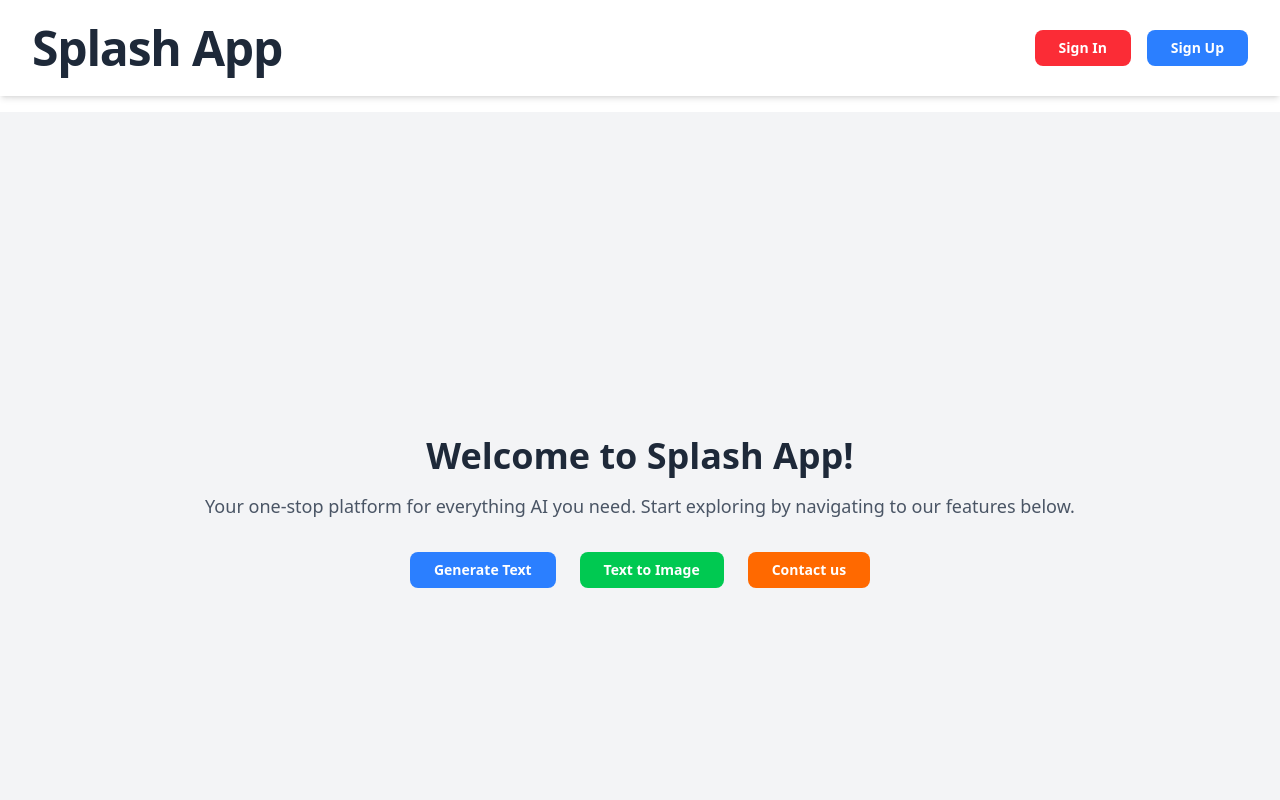
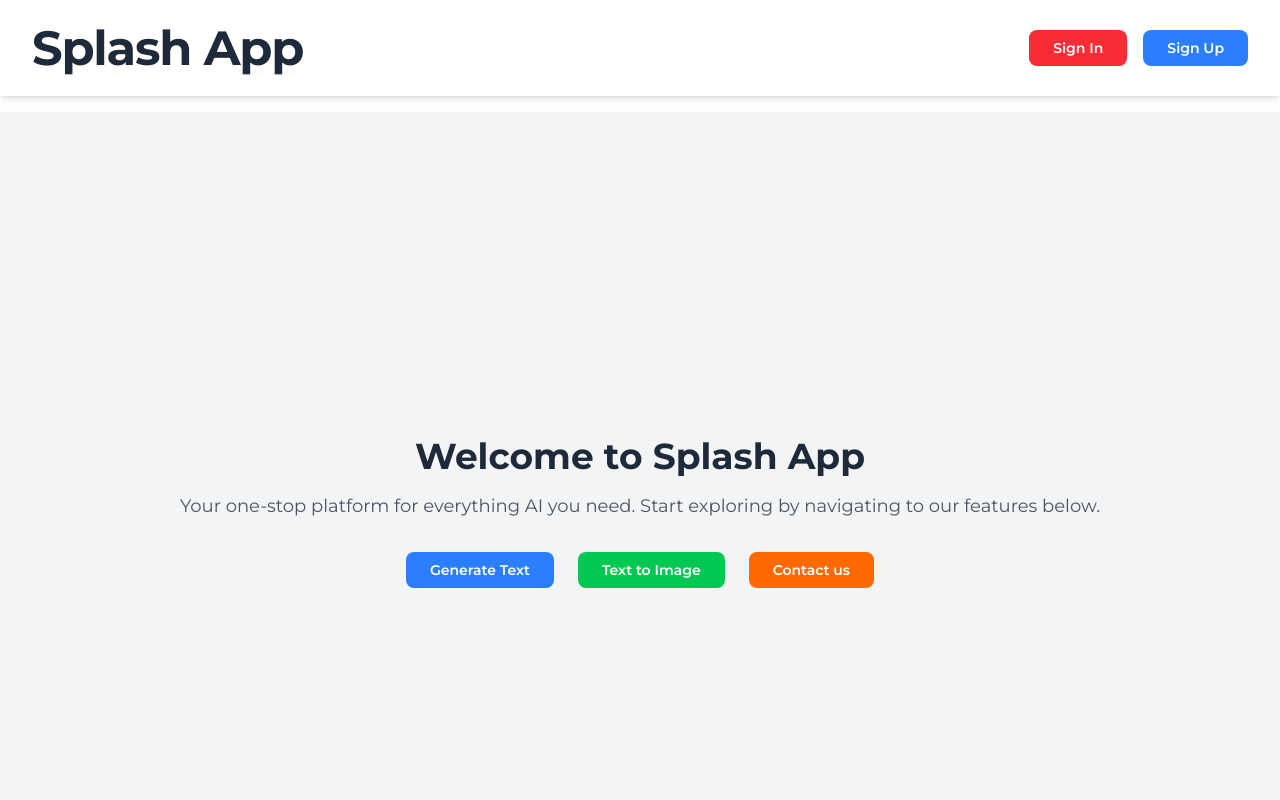
Before and after one commit to MeryemMaftouh/alx-project-0x04-setup, a Next.js app in the folder alx-project-0x03/: page / in a window 1280 px wide. Shown: the top 800 px of the page. Built offline with nearby package versions, Linux system fonts and the light colour scheme.

Commit message:
fix: add globals.css

```diff
--- a/alx-project-0x03/pages/_app.tsx
+++ b/alx-project-0x03/pages/_app.tsx
@@ -1,4 +1,4 @@
-import "../styles/global.css";
+import "../styles/globals.css";
 import type { AppProps } from "next/app";
 import Layout from "../components/layouts/Layout";
 
--- a/alx-project-0x03/pages/index.tsx
+++ b/alx-project-0x03/pages/index.tsx
@@ -13,7 +13,7 @@ export default function Home() {
 
   return (
     <div className="min-h-screen bg-gray-100 flex flex-col justify-center items-center text-center">
-      <h1 className="text-4xl font-bold text-gray-800 mb-4">Welcome to Splash App!</h1>
+      <h1 className="text-4xl font-bold text-gray-800 mb-4">Welcome to Splash App</h1>
       <p className="text-lg text-gray-600 mb-8">
         Your one-stop platform for everything AI you need. Start exploring by navigating to our features below.
       </p>
--- a/alx-project-0x03/styles/global.css
+++ /dev/null
@@ -1,28 +0,0 @@
-/* Tailwind v4 core */
-@import "tailwindcss";
-
-/* Google font */
-@import url("https://fonts.googleapis.com/css2?family=Montserrat:ital,wght@0,100..900;1,100..900&display=swap");
-
-/* Optional global tokens */
-:root {
-  --background: #ffffff;
-  --foreground: #171717;
-}
-
-@media (prefers-color-scheme: dark) {
-  :root {
-    --background: #ffffff;
-    --foreground: #171717;
-  }
-}
-
-/* Global element styles */
-body {
-  background: var(--background);
-  color: var(--foreground);
-  font-family: "Montserrat", ui-sans-serif, system-ui, -apple-system, "Segoe UI",
-               Roboto, "Helvetica Neue", Arial, "Noto Sans", "Apple Color Emoji",
-               "Segoe UI Emoji", "Segoe UI Symbol", "Noto Color Emoji";
-  font-optical-sizing: auto;
-}
--- /dev/null
+++ b/alx-project-0x03/styles/globals.css
@@ -0,0 +1,10 @@
+@import url('https://fonts.googleapis.com/css2?family=Montserrat:ital,wght@0,100..900;1,100..900&display=swap');
+
+/* Tailwind v4 users can keep this; it's harmless if unused */
+@import "tailwindcss";
+
+/* Grader checks: fallback fonts + font-optical-sizing */
+body {
+  font-family: "Montserrat", sans-serif;
+  font-optical-sizing: auto;
+}
```
